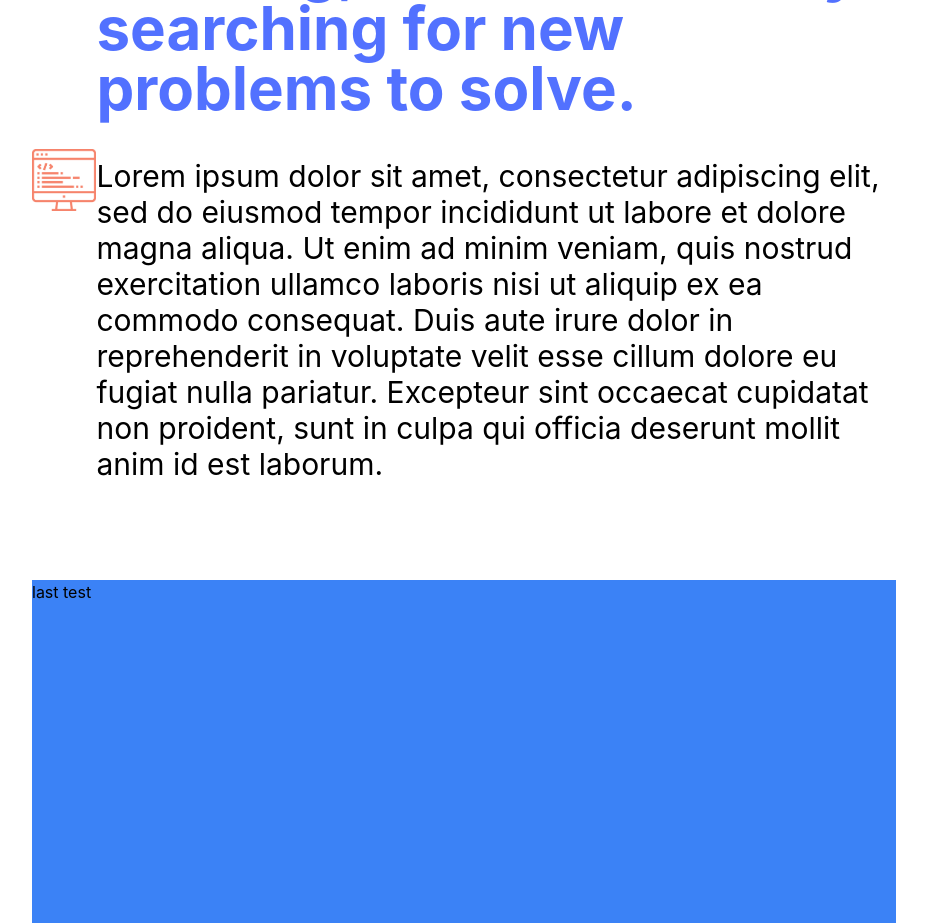
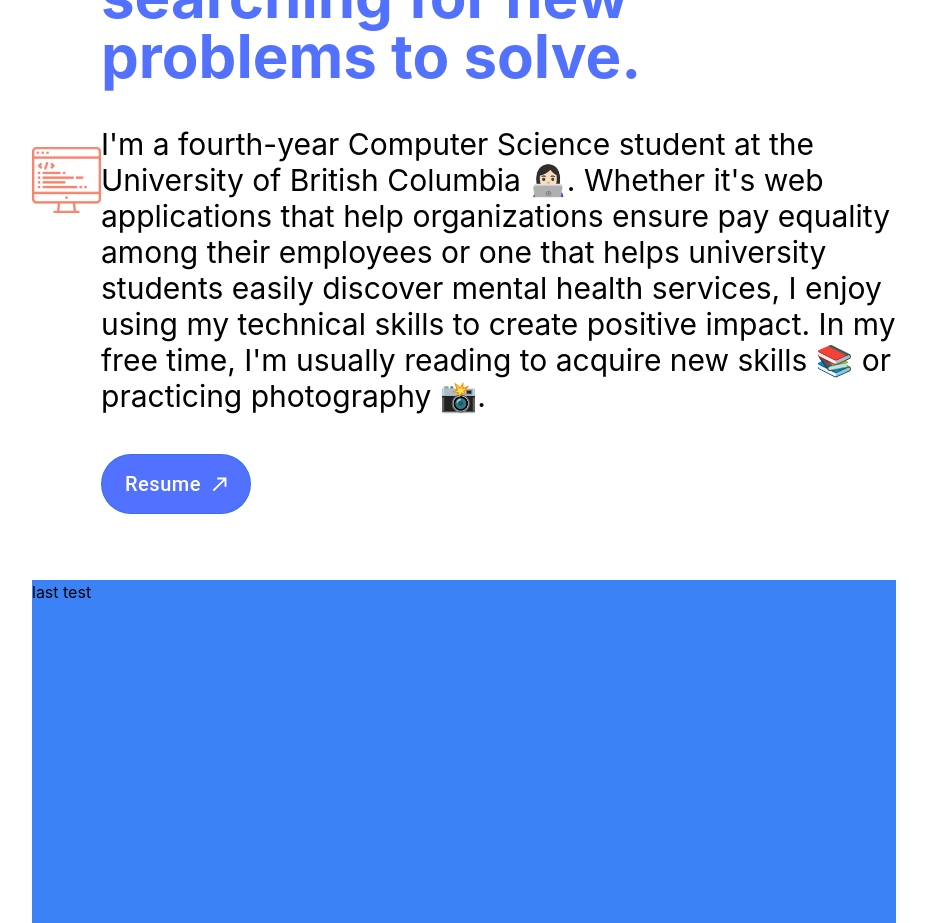
Before and after one commit to mayubi7/personal_website, a React (Create React App) app: page / in a window 1280 px wide. Shown: the part 1020-1943 px from the top of the page, without its empty margins (176-1103 px from the left). Built offline with nearby package versions, Linux system fonts and the light colour scheme.

Commit message:
Add resume button styling in AboutMe.tsx

```diff
--- a/src/sections/AboutMe.tsx
+++ b/src/sections/AboutMe.tsx
@@ -1,5 +1,22 @@
 import React from "react";
 import computer from "../images/computer.png";
+import {Button, styled} from "@mui/material";
+import {CallMade} from "@mui/icons-material";
+
+const CustomizedButton = styled(Button)({
+    textTransform: 'capitalize',
+    backgroundColor: '#5271FF',
+    color: 'white',
+    borderRadius: '50px',
+    width: '150px',
+    height: '60px',
+    fontSize: '20px',
+    '&:hover': {
+        color: '#5271FF',
+        borderColor: '#5271FF',
+        backgroundColor: '#edeefc',
+    },
+}) as typeof Button;
 
 export function AboutMe() {
     return (
@@ -8,13 +25,18 @@ export function AboutMe() {
             <div className={"flex flex-col items-start text-left max-w-[1100px] gap-y-10"}>
                 <span className={"font-bold text-[#5271FF] text-6xl"}>Passionate about life-long learning, I'm continuously searching for new problems to solve.</span>
                 <span className={"text-3xl"}>
-                    Lorem ipsum dolor sit amet, consectetur adipiscing elit, sed do eiusmod tempor
-                    incididunt ut labore et dolore magna aliqua. Ut enim ad minim veniam,
-                    quis nostrud exercitation ullamco laboris nisi ut aliquip ex ea commodo consequat.
-                    Duis aute irure dolor in reprehenderit in voluptate velit esse cillum dolore eu
-                    fugiat nulla pariatur. Excepteur sint occaecat cupidatat non proident, sunt in culpa
-                    qui officia deserunt mollit anim id est laborum.
+                    I'm a fourth-year Computer Science student at the University of British Columbia 👩🏻‍💻.
+                    Whether it's web applications that help organizations ensure pay equality among their employees
+                    or one that helps university students easily discover mental health services,
+                    I enjoy using my technical skills to create positive impact. In my free time, I'm usually reading
+                    to acquire new skills 📚 or practicing photography 📸.
                 </span>
+                <CustomizedButton
+                    variant="outlined"
+                    size="large"
+                    endIcon={<CallMade />}>
+                    Resume
+                </CustomizedButton>
             </div>
         </div>
     )
```
